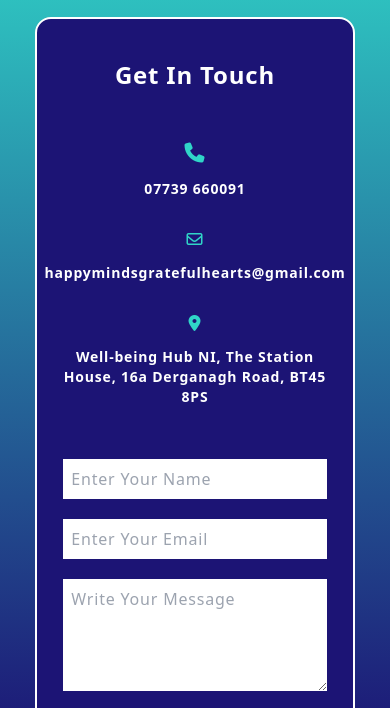
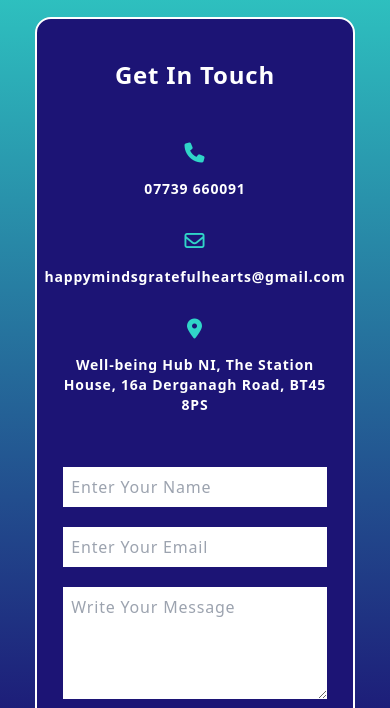
Before and after one commit to LukeOkane99/HappyMindsGratefulHearts, a website: page contact.html in a window 390 px wide. Shown: the part 94-802 px from the top of the page. Drawn offline with Linux system fonts and the light colour scheme.

Commit message:
testing increased icon size for contact section on mobile

```diff
--- a/contact.html
+++ b/contact.html
@@ -120,7 +120,7 @@
             </div>
             <div class="flex flex-col space-y-4">
               <i
-                class="fa-regular fa-envelope md:text-3xl text-color-third"
+                class="fa-regular fa-envelope text-xl md:text-3xl text-color-third"
               ></i>
               <p class="text-sm md:text-xl lg:text-2xl">
                 happymindsgratefulhearts@gmail.com
@@ -128,7 +128,7 @@
             </div>
             <div class="flex flex-col space-y-4">
               <i
-                class="fa-solid fa-location-dot md:text-3xl text-color-third"
+                class="fa-solid fa-location-dot text-xl md:text-3xl text-color-third"
               ></i>
               <p class="text-sm md:text-xl lg:text-2xl px-3">
                 Well-being Hub NI, The Station House, 16a Derganagh Road, BT45
```
